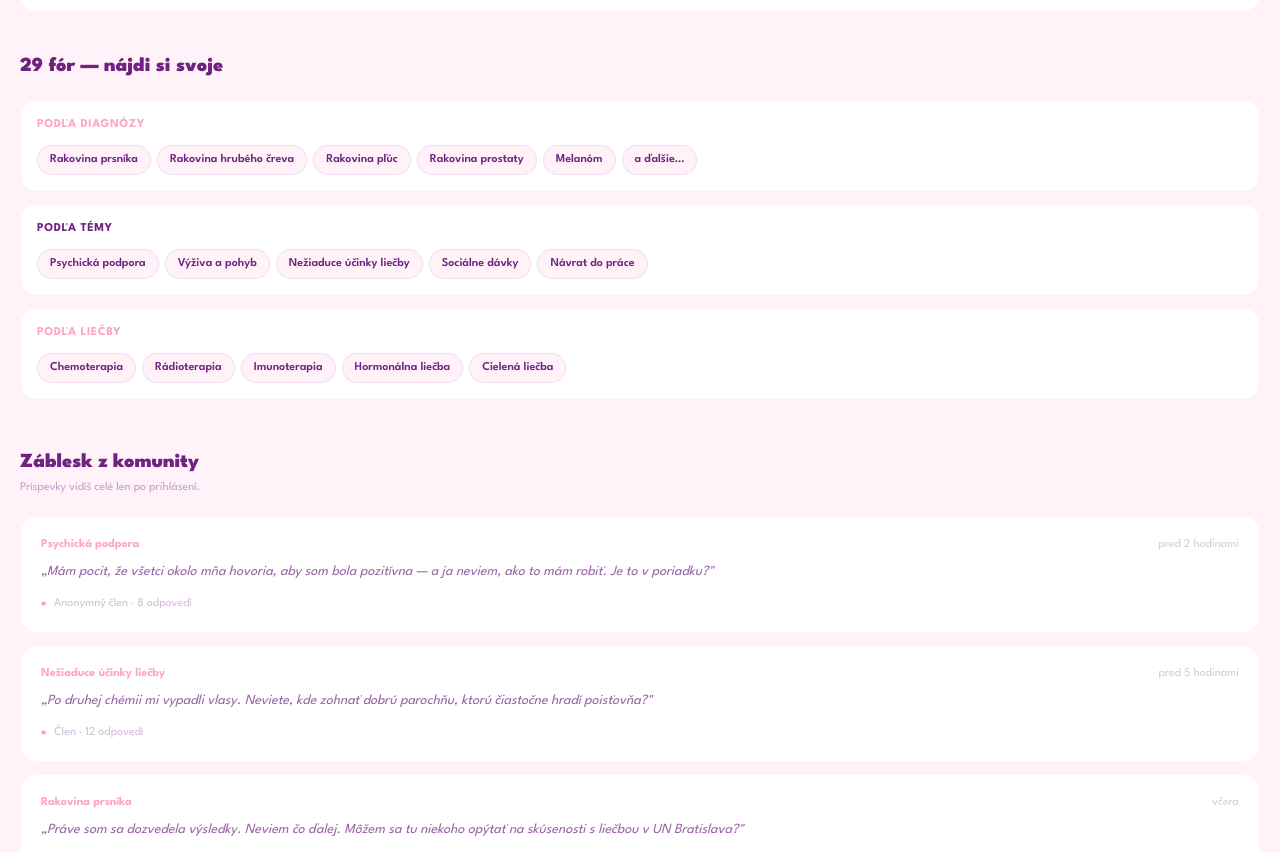
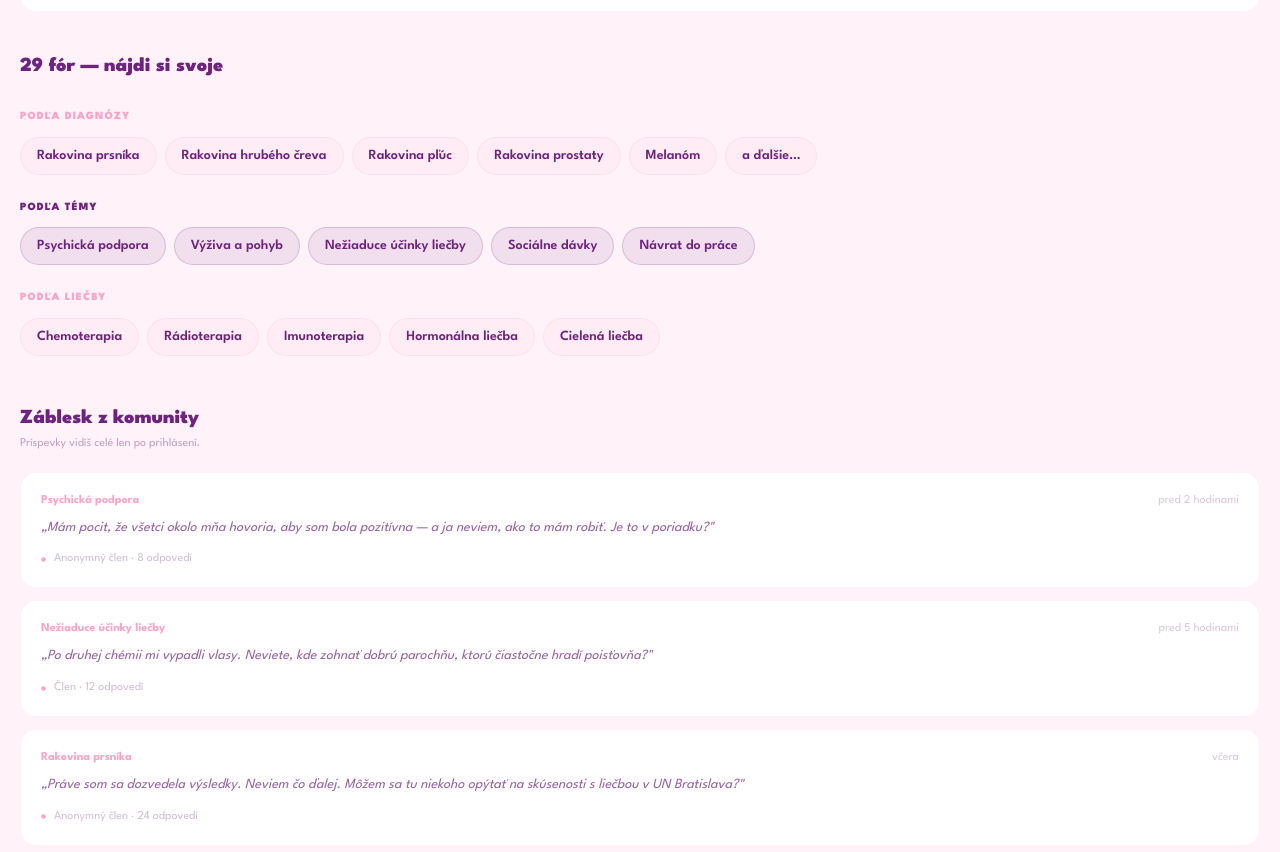
Before and after one commit to NextLayerStudio/onkoklub-web, a Next.js app: page / in a window 1280 px wide. Shown: the part 6346-7198 px from the top of the page. Built offline with nearby package versions, Linux system fonts and the light colour scheme.

Commit message:
fix: kategorie for bez bielych karticiek, len label + chipsy

```diff
--- a/src/components/OnkorumkySection.tsx
+++ b/src/components/OnkorumkySection.tsx
@@ -113,28 +113,28 @@ export function OnkorumkySection() {
 
       {/* Kategórie fór */}
       <div className="mb-12">
-        <h3 className="text-xl font-black text-[#6F2380] mb-5">29 fór — nájdi si svoje</h3>
-        <div className="flex flex-col gap-3">
+        <h3 className="text-xl font-black text-[#6F2380] mb-7">29 fór — nájdi si svoje</h3>
+        <div className="flex flex-col gap-6">
           {CATEGORIES.map((cat, ci) => (
             <motion.div
               key={cat.label}
-              initial={{ opacity: 0, y: 20 }}
+              initial={{ opacity: 0, y: 16 }}
               whileInView={{ opacity: 1, y: 0 }}
               viewport={{ once: true, margin: "-30px" }}
               transition={{ duration: 0.45, delay: ci * 0.08 }}
-              className="bg-white rounded-2xl p-4 border border-[#FDA4C7]/15"
             >
               <p
-                className="text-xs font-bold uppercase tracking-wider mb-3"
+                className="text-[11px] font-black uppercase tracking-widest mb-3"
                 style={{ color: cat.accent }}
               >
                 {cat.label}
               </p>
-              <div className="flex flex-wrap gap-1.5">
+              <div className="flex flex-wrap gap-2">
                 {cat.items.map((item) => (
                   <span
                     key={item}
-                    className="bg-[#FFF3F9] text-[#6F2380] text-xs font-semibold px-3 py-1.5 rounded-full border border-[#6F2380]/10"
+                    className="text-[#6F2380] text-sm font-semibold px-4 py-2 rounded-full"
+                    style={{ backgroundColor: cat.accent + "18", border: `1.5px solid ${cat.accent}30` }}
                   >
                     {item}
                   </span>
```
